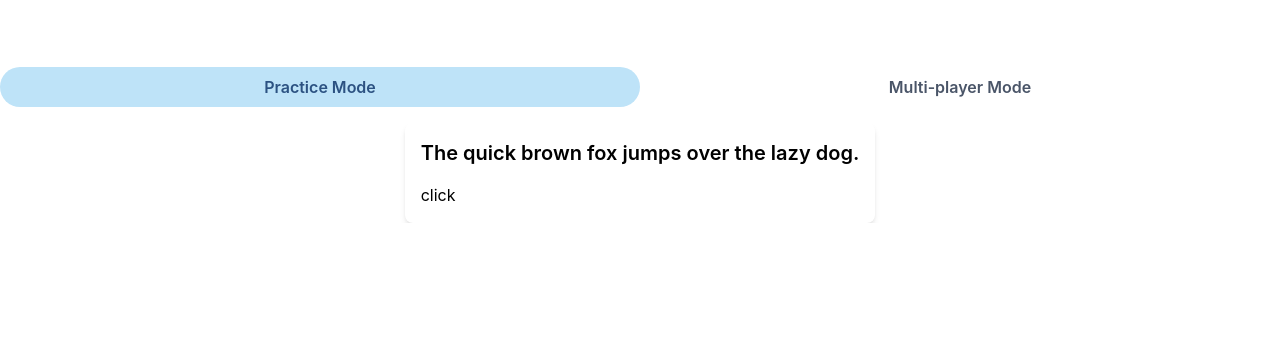
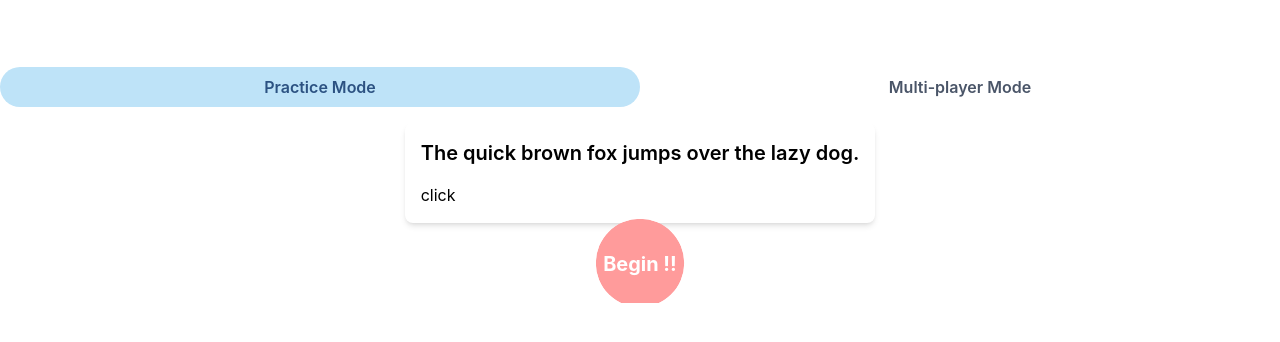
Before and after one commit to ruchikxxii/tally-cb, a Next.js app in the folder frontend/disp/: page /test in a window 1280 px wide. Shown: the top 342 px of the page. Built offline with nearby package versions, Linux system fonts and the light colour scheme.

Commit message:
add start animation

```diff
--- a/frontend/disp/components/practice.jsx
+++ b/frontend/disp/components/practice.jsx
@@ -1,5 +1,6 @@
 import { useState, useEffect } from "react";
 import { Input, FormControl } from "@chakra-ui/react";
+import StartAnimation from "./startAnim";
 export default function Practice() {
   const sentences = [
     "The quick brown fox jumps over the lazy dog.",
@@ -38,7 +39,7 @@ export default function Practice() {
   }
   return (
     <div
-      className=" flex items-center justify-center text-black"
+      className=" flex items-center justify-center flex-col text-black"
       onKeyDown={handleKeyPress}
     >
       <div className="p-4 rounded-lg shadow-md">
@@ -60,6 +61,7 @@ export default function Practice() {
           className="hidden text-black px-2 py-1 border border-gray-300 rounded-md w-full"
         />
       </div>
+      <StartAnimation/>
     </div>
   );
 }
--- /dev/null
+++ b/frontend/disp/components/startAnim.jsx
@@ -0,0 +1,29 @@
+import React from "react";
+import { Box, Flex, Text,keyframes } from "@chakra-ui/react";
+import { motion } from "framer-motion";
+const animationKeyframes = keyframes`
+  0% { transform: scale(1)}
+  50% { transform: scale(1.2)}
+  100% { transform: scale(1)}
+`;
+
+const animation = `${animationKeyframes} 2s ease-in-out infinite`;
+export default function StartAnimation() {
+  return (
+    <Box as={motion.div} borderRadius={"50%"} animation={animation}>
+      <Flex
+        justify={"center"}
+        align={"center"}
+        borderRadius={"50%"}
+        _hover={{ cursor: "pointer" }}
+        h={"5rem"}
+        w={"5rem"}
+        bgColor={"#FF9B9B"}
+      >
+        <Text color={"white"} fontWeight={"bold"} fontSize={"large"}>
+          Begin !!
+        </Text>
+      </Flex>
+    </Box>
+  );
+}
```
